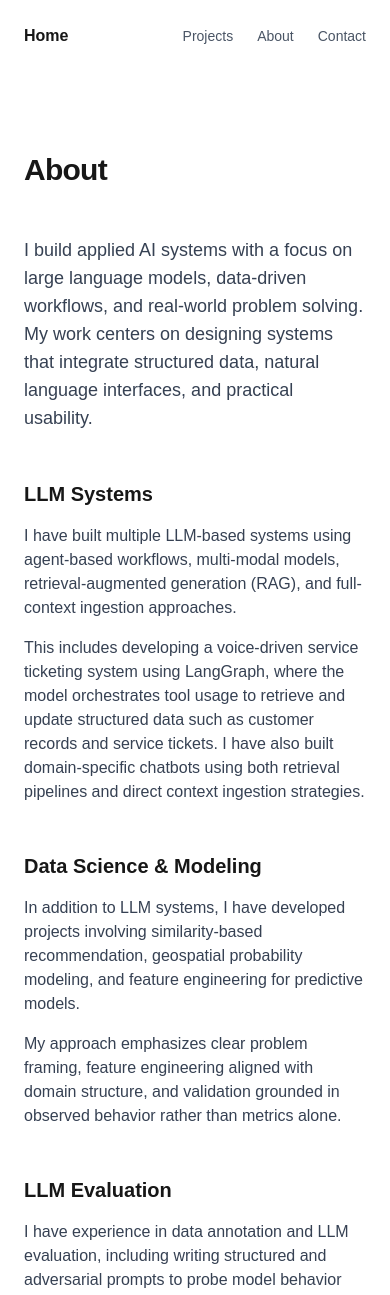
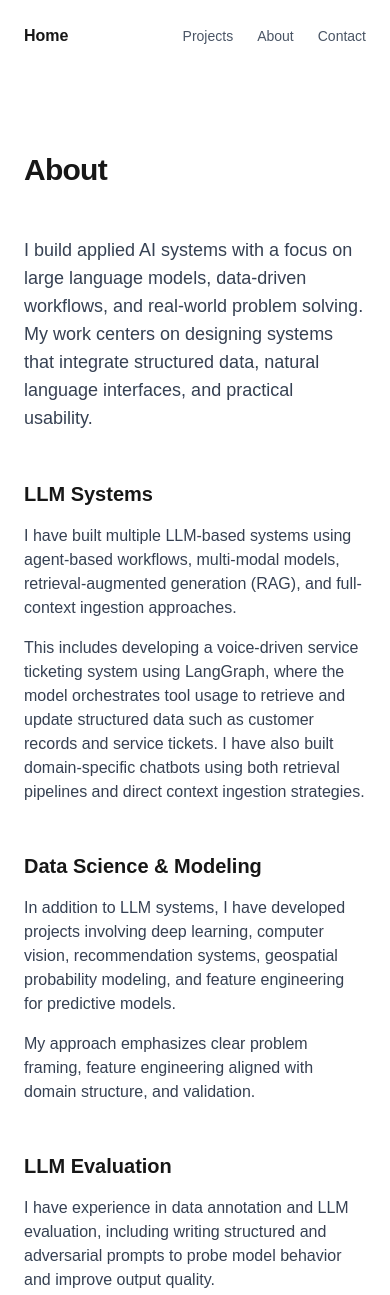
Before and after one commit to eric220/portfolio, a Next.js app: page /about in a window 390 px wide. Shown: the top 1295 px of the page. Built offline with nearby package versions, Linux system fonts and the light colour scheme.

Commit message:
fixed phone number and wording in about

```diff
--- a/src/app/about/page.tsx
+++ b/src/app/about/page.tsx
@@ -37,14 +37,13 @@ export default function AboutPage() {
       <section className="space-y-4">
         <h2 className="text-xl font-semibold">Data Science & Modeling</h2>
         <p className="text-gray-700">
-          In addition to LLM systems, I have developed projects involving
-          similarity-based recommendation, geospatial probability modeling, and
+          In addition to LLM systems, I have developed projects involving deep learning, computer vision,
+          recommendation systems, geospatial probability modeling, and
           feature engineering for predictive models.
         </p>
         <p className="text-gray-700">
           My approach emphasizes clear problem framing, feature engineering
-          aligned with domain structure, and validation grounded in observed
-          behavior rather than metrics alone.
+          aligned with domain structure, and validation.
         </p>
       </section>
 
--- a/src/app/contact/page.tsx
+++ b/src/app/contact/page.tsx
@@ -22,7 +22,7 @@ export default function ContactPage() {
         </p>
 
         <p>
-          <span className="font-medium">Phone:</span> (215) 223-1386
+          <span className="font-medium">Phone:</span> (251) 223-1386
         </p>
 
         <p>
```
